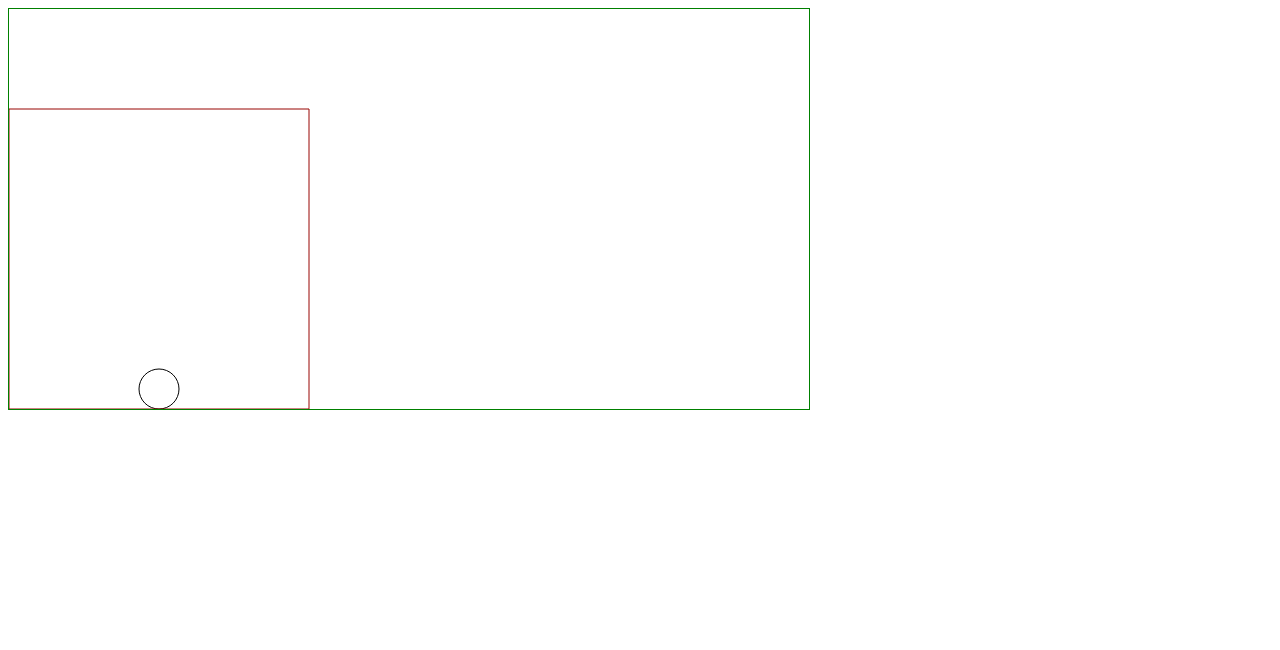
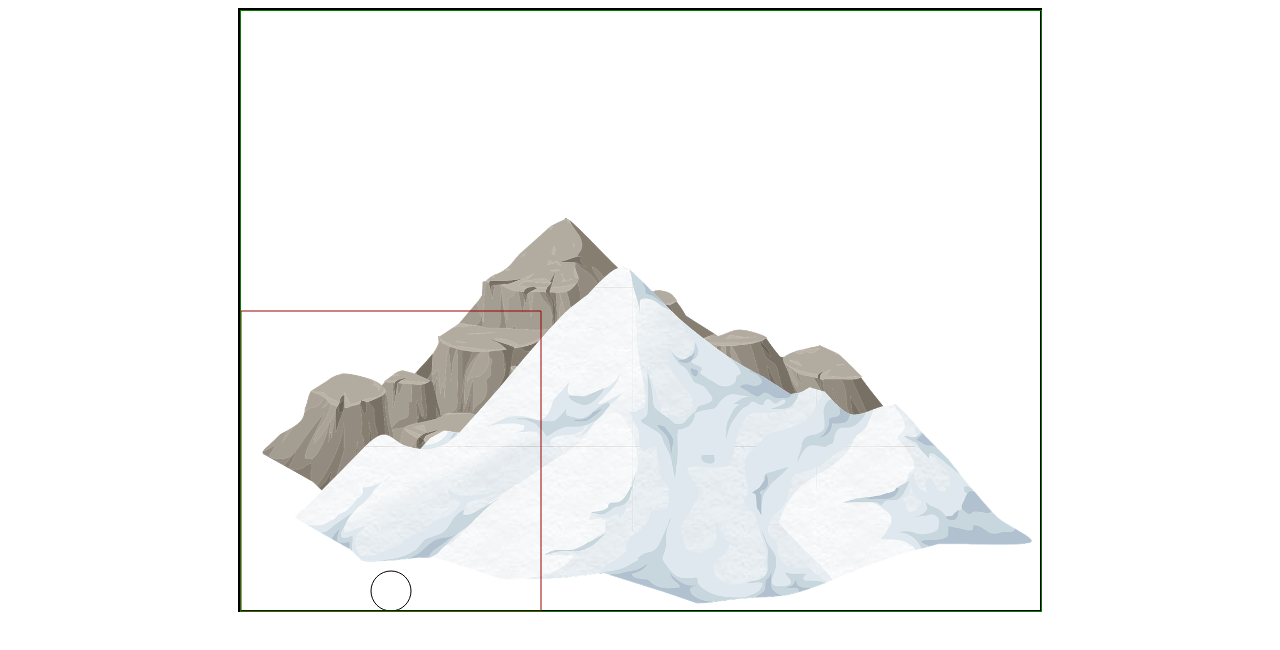
Before and after one commit to mojevo3d/canvasgame, a plain HTML site: page index.html in a window 1280 px wide. Drawn offline with Linux system fonts and the light colour scheme.

Commit message:
background layers

```diff
--- a/assets/css/main.scss
+++ b/assets/css/main.scss
@@ -1,4 +1,40 @@
 
-#canvas{
-  border:1px solid green;
+
+main{
+  width:800px;
+  height:600px;
+  border:2px solid #000;
+  display: block;
+  padding:0;
+  margin:0 auto;
+  position: relative;
 }
+
+
+#canvas {
+  border: 1px solid green;
+  z-index: 3;
+  position: absolute;
+  top:0;
+  left:0;
+  padding:0;
+  margin:0 auto;
+  display: block;
+}
+
+.layer {
+  border: 1px solid blue;
+  width: 800px;
+  height: 600px;
+  position: absolute;
+  z-index:0;
+  padding:0;
+  margin:0 auto;
+
+  &#bg_layer1{
+    z-index: 1;
+  }
+  &#bg_layer2{
+    z-index: 2;
+  }
+}
--- /dev/null
+++ b/assets/js/classes/Background.js
@@ -0,0 +1,34 @@
+class Background {
+
+  constructor () {
+    this.layers = [
+      {width: 800, height: 400, srcImg: 'assets/images/layer1.png', canvasId: 'bg_layer1'},
+      {width: 800, height: 400, srcImg: 'assets/images/layer2.png', canvasId: 'bg_layer2'}
+    ]
+
+    this.init()
+  }
+
+  init () {
+    this.drawAll()
+  }
+
+  drawAll () {
+    for (let layer of this.layers) {
+      let canvas = document.getElementById(layer.canvasId)
+      canvas.width = 800
+      canvas.height = 600
+      let context = canvas.getContext('2d')
+      let imageObj = new Image(layer.width, layer.height)
+
+      imageObj.onload = function () {
+        context.drawImage(imageObj, 0, 0)
+      }
+      imageObj.src = layer.srcImg
+
+      layer.canvas = canvas
+      layer.context = context
+    }
+  }
+
+}
--- a/assets/js/classes/Game.js
+++ b/assets/js/classes/Game.js
@@ -10,7 +10,7 @@ class Game {
     this.setWidth()
   }
 
-  setWidth (width = 800, height = 400) {
+  setWidth (width = 800, height = 600) {
     this.board.width = width
     this.board.height = height
   }
--- a/assets/js/classes/Navigation.js
+++ b/assets/js/classes/Navigation.js
@@ -5,6 +5,7 @@ class Navigation {
     this.animSpeed = 10
     this.ctx = param.ctx
     this.view = param.view
+    this.bg = param.bg
     this.activeDirection = null
     this.animTime = 500
     this.init()
@@ -52,6 +53,8 @@ class Navigation {
         this.view.refresh()
         this.view.pos.x++
         this.user.pos.x++
+
+
         this.view.draw(this.ctx)
         this.user.draw(this.ctx)
         break
--- a/assets/js/main.js
+++ b/assets/js/main.js
@@ -4,6 +4,9 @@ const game = new Game()
 const user = new User()
 // init view
 const view = new View({game: game,ctx: game.ctx})
+
+// init bg layer
+const bgs = new Background()
 
 game.setViewPos(view)
 game.setUserPosition(user, view)
@@ -12,4 +15,4 @@ game.draw(user)
 game.draw(view)
 
 // init navigation
-const navi = new Navigation({user: user, ctx: game.ctx, view: view})
+const navi = new Navigation({user: user, ctx: game.ctx, view: view, bg:bgs})
--- a/index.html
+++ b/index.html
@@ -6,8 +6,15 @@
     <title>Title</title>
 </head>
 <body>
-<canvas id="canvas"></canvas>
 
+<main>
+    <canvas class="layer" id="bg_layer1"></canvas>
+    <canvas class="layer" id="bg_layer2"></canvas>
+    <canvas id="canvas"></canvas>
+</main>
+
+
+<script type="text/javascript" src="assets/js/classes/Background.js"></script>
 <script type="text/javascript" src="assets/js/classes/View.js"></script>
 <script type="text/javascript" src="assets/js/classes/Game.js"></script>
 <script type="text/javascript" src="assets/js/classes/User.js"></script>
```
Also changed, not shown: assets/css/main.css, assets/images/apartments.jpg (added), assets/images/layer1.png (added), assets/images/layer2.png (added), assets/images/poddasze.png (added), 1 other file.
